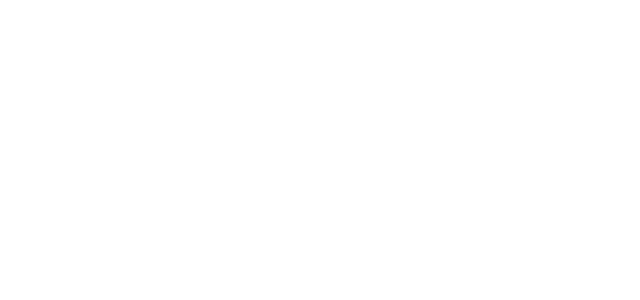
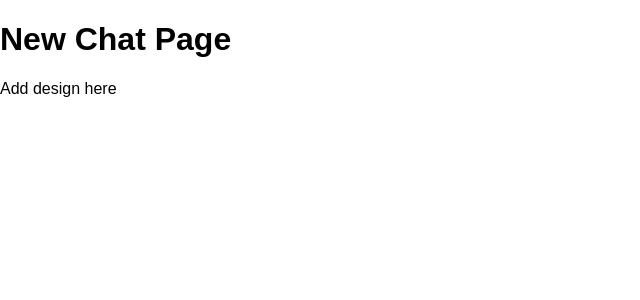
Before and after one commit to al77x/Automated-AI-based-Student-Inquiry-Assistant, a React (Create React App) app: page /newchat in a window 1280 px wide. Before the commit this address had no page. Shown: the top 300 px of the page, without its empty margins (0-640 px from the left). Built offline with nearby package versions, Linux system fonts and the light colour scheme; a web font is replaced by a local one.

Commit message:
added navigation when clicking new chat or chatbot button

```diff
--- a/src/App.js
+++ b/src/App.js
@@ -2,6 +2,7 @@ import React from "react";
 import { BrowserRouter as Router, Route, Routes } from "react-router-dom";
 import Login from "./components/Login";
 import Dashboard from "./components/Dashboard";
+import NewChat from "./components/NewChat";
 
 function App() {
   return (
@@ -9,6 +10,7 @@ function App() {
       <Routes>
         <Route path="/" element={<Login />} />
         <Route path="/dashboard" element={<Dashboard />} />
+        <Route path="/newchat" element={<NewChat />} />
       </Routes>
     </Router>
   );
--- a/src/components/Dashboard.js
+++ b/src/components/Dashboard.js
@@ -1,4 +1,5 @@
 import React from "react";
+import { useNavigate } from "react-router-dom";
 import "./Sidebar.css";
 import "./Header.css";
 import "./DashboardContent.css";
@@ -14,20 +15,24 @@ import NotificationsIcon from "@mui/icons-material/Notifications";
 import AccountCircleIcon from "@mui/icons-material/AccountCircle";
 
 const Sidebar = () => {
+  const navigate = useNavigate();
+
   return (
     <div className="sidebar">
       <div className="sidebar-header">
         <h1>AASIA</h1>
         <p>Automated AI-based Student Inquiry Assistant</p>
-        <button className="new-chat-btn">New Chat</button>
+        <button className="new-chat-btn" onClick={() => navigate("/newchat")}>
+          New Chat
+        </button>
       </div>
       <nav className="sidebar-nav">
         <ul>
-          <li>
+          <li onClick={() => navigate("/dashboard")}>
             <DashboardIcon />
             Dashboard
           </li>
-          <li>
+          <li onClick={() => navigate("/newchat")}>
             <ChatIcon />
             Chatbot
           </li>
--- /dev/null
+++ b/src/components/NewChat.css
@@ -0,0 +1,12 @@
+.new-chat-page {
+  padding: 20px;
+}
+
+.new-chat-page h1 {
+  font-size: 2em;
+  margin-bottom: 20px;
+}
+
+.new-chat-page p {
+  font-size: 1.2em;
+}
--- /dev/null
+++ b/src/components/NewChat.js
@@ -0,0 +1,12 @@
+import React from "react";
+
+const NewChat = () => {
+  return (
+    <div className="new-chat-page">
+      <h1>New Chat Page</h1>
+      <p>Add design here</p>
+    </div>
+  );
+};
+
+export default NewChat;
```
